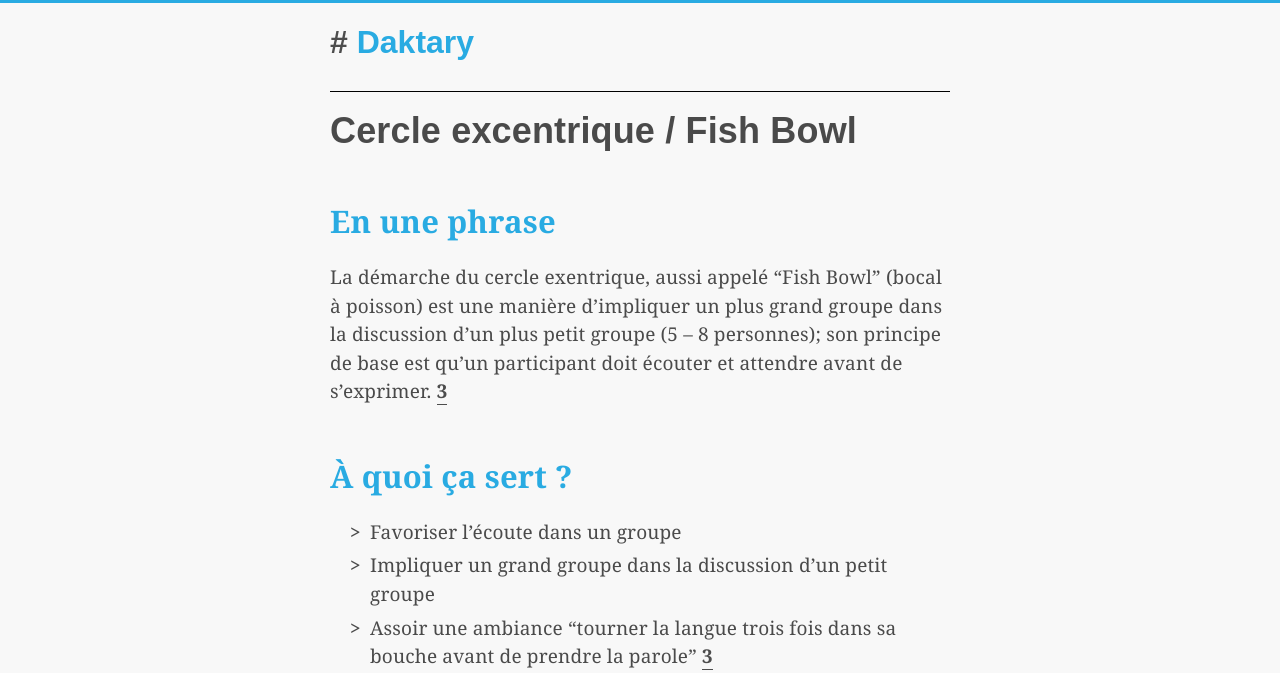
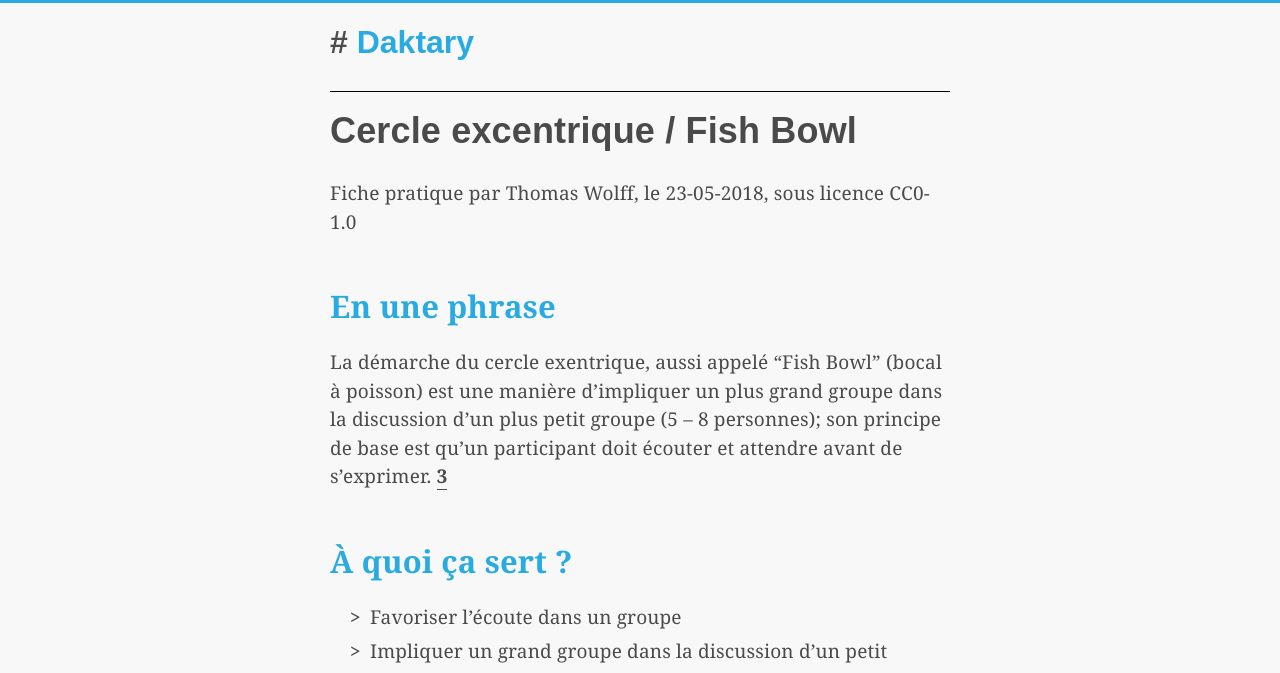
Before and after one commit to oisiflorus/maquillage, a Jekyll site: the page built from index.md, in a window 1280 px wide, cut to the strip 0-673 px from the top of the page. Built offline with Jekyll 4.4.1, drawn with Linux system fonts in a browser that asks for light colours.

Commit message:
Placement des métas

```diff
--- a/_includes/head.html
+++ b/_includes/head.html
@@ -4,4 +4,5 @@
     <meta http-equiv="X-UA-Compatible" content="IE=edge">
     <link rel="stylesheet" href="{{ "/assets/main.css" | relative_url }}">
     <meta name="viewport" content="width=device-width, initial-scale=1">
+    <title>{{ page.title }}</title>
 </head>
--- a/_includes/header.html
+++ b/_includes/header.html
@@ -1,5 +1,5 @@
 <header class=container>
     <h1>
-      <a href=""># <span>Daktary</span></a>
+      <a href=""># <span>{{ site.title }}</span></a>
     </h1>
 </header>
--- a/_layouts/page.html
+++ b/_layouts/page.html
@@ -2,4 +2,16 @@
 layout: default
 ---
 
+<h1>{{ page.title }}</h1>
+
+<p>{{ page.category | to }} par {{ page.author }}, le {{ page.updated }}, sous licence {{page.licence}}</p>
+
 {{ content }}
+
+<div class=tags>
+    <ul>
+        {% for tag in page.tags %}
+          <li>{{ tag }}</li>
+        {% endfor %}
+    </ul>
+  </div>
--- a/_sass/maquillage.scss
+++ b/_sass/maquillage.scss
@@ -343,7 +343,6 @@ header .search-engine input[type="submit"] {
   padding: 0;
 }
 .tags li {
-  display: inline-block;
   float: left;
   background: #fafafa;
   border-radius: 2px;
@@ -351,6 +350,10 @@ header .search-engine input[type="submit"] {
   padding: 3px 10px;
   margin-right: 8px;
   margin-bottom: 8px;
+}
+
+.tags li:before {
+  content: "";
 }
 
 @media (max-width:768px) {
--- a/index.md
+++ b/index.md
@@ -1,10 +1,13 @@
 ---
-title: Cercle excentrique
+title: Cercle excentrique / Fish Bowl
 description: Impliquer un grand groupe dans la discussion d'un plus petit groupe. Idéal pour favoriser l'écoute.
+updated: 23-05-2018
+author: Thomas Wolff
+licence: CC0-1.0
 image_url: https://github.com/cpcoop/animer_ateliers/blob/master/echanger/cercle_excentrique.jpg?raw=true
+tags:  [parole, groupe]
+category: Fiche pratique
 ---
-
-# Cercle excentrique / Fish Bowl
 
 ## En une phrase
 
```
